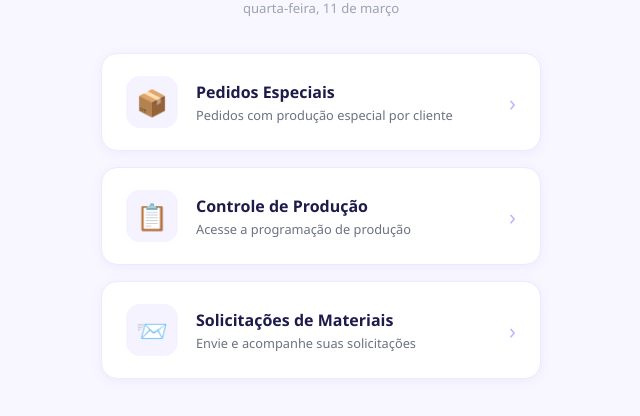
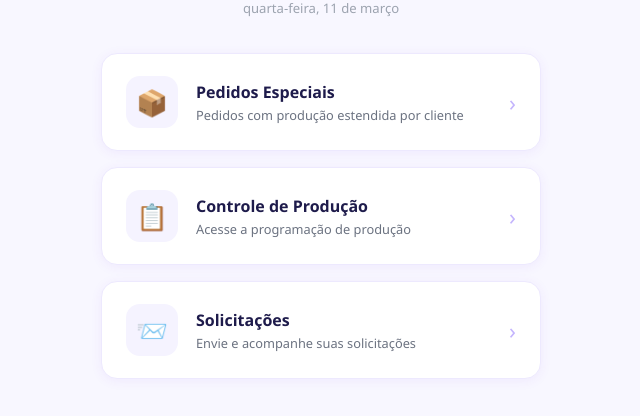
Before and after one commit to fogospiromax/controledeprodu-o, a Flask app: page / in a window 1280 px wide. Shown: the part 153-569 px from the top of the page, without its empty margins (319-959 px from the left). Run offline with Flask 3, Linux system fonts and the light colour scheme; some libraries are stand-ins or nearby versions.

Commit message:
Update worker_hub.html

```diff
--- a/templates/worker_hub.html
+++ b/templates/worker_hub.html
@@ -83,7 +83,7 @@ header {
       <div class="module-icon">📦</div>
       <div class="module-info">
         <div class="module-title">Pedidos Especiais</div>
-        <div class="module-desc">Pedidos com produção especial por cliente</div>
+        <div class="module-desc">Pedidos com produção estendida por cliente</div>
       </div>
       <div class="module-arrow">›</div>
     </a>
@@ -100,7 +100,7 @@ header {
     <a href="/requests" class="module-card">
       <div class="module-icon">📨</div>
       <div class="module-info">
-        <div class="module-title">Solicitações de Materiais</div>
+        <div class="module-title">Solicitações</div>
         <div class="module-desc">Envie e acompanhe suas solicitações</div>
       </div>
       <div class="module-arrow">›</div>
```
